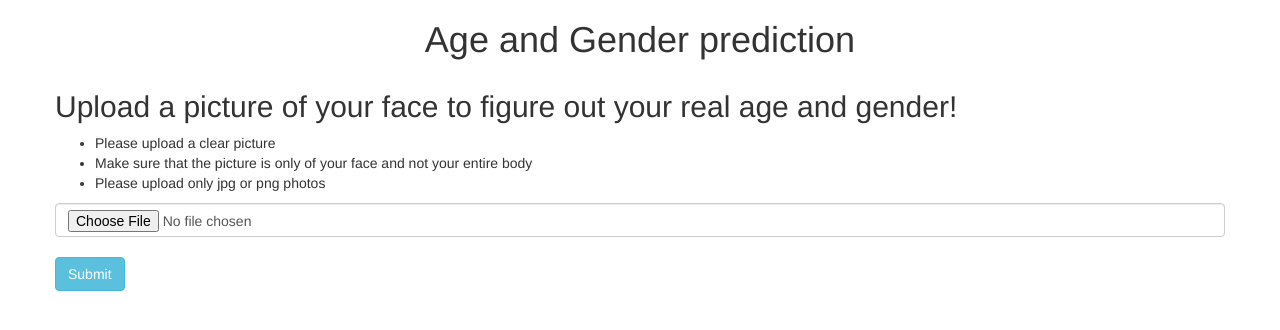
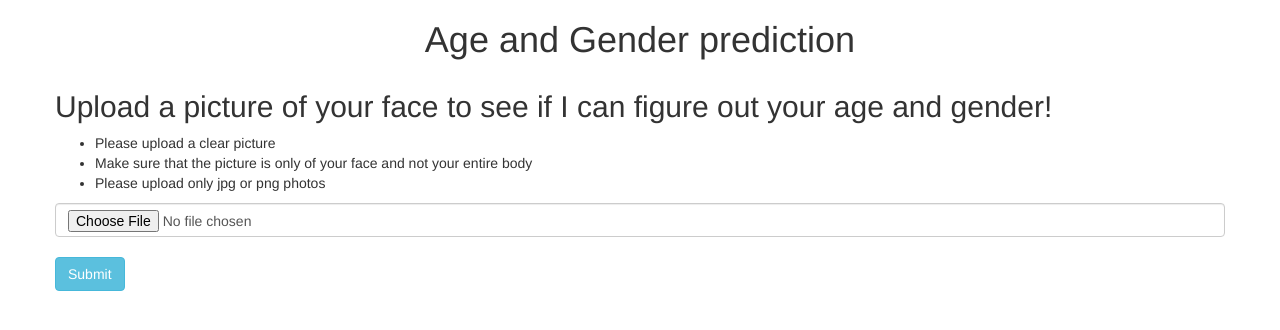
Before and after one commit to arjuns238/Age_Gender_Ethnicity_Prediction, a Flask app: page / in a window 1280 px wide. Shown: the top 330 px of the page. Run offline with Flask 2, Linux system fonts and the light colour scheme; some libraries are stand-ins or nearby versions.

Commit message:
Update index.html

```diff
--- a/templates/index.html
+++ b/templates/index.html
@@ -9,7 +9,7 @@
 <p><h1 align="center">Age and Gender prediction</h1></p>
 <div class="container">
 <div class="row">
-    <h2>Upload a picture of your face to figure out your real age and gender!</h2>
+    <h2>Upload a picture of your face to see if I can figure out your age and gender!</h2>
     <ul>
       <li>Please upload a clear picture</li>
       <li>Make sure that the picture is only of your face and not your entire body</li>
```
